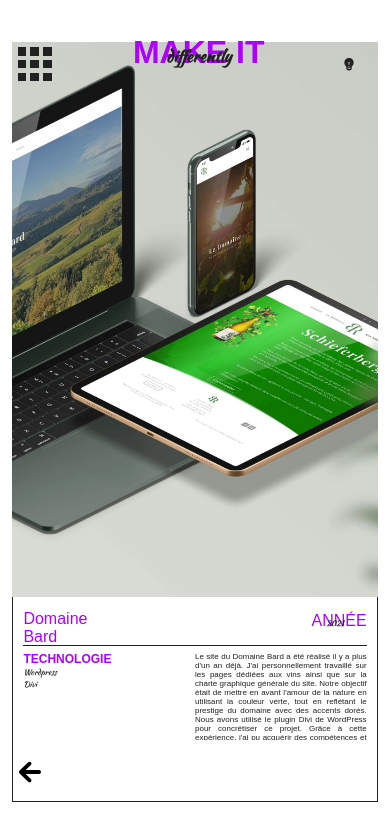
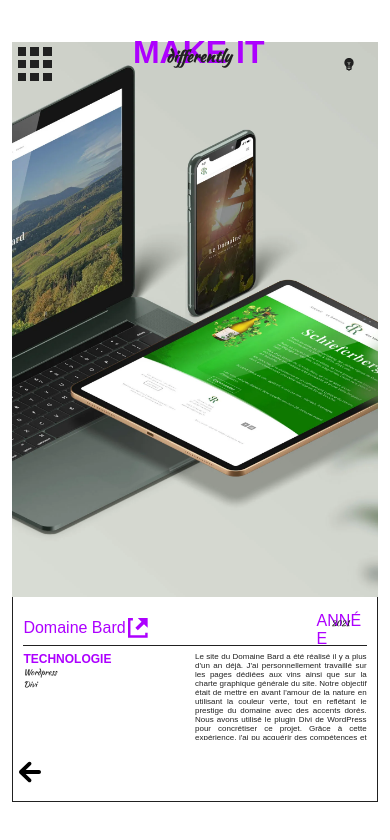
Before and after one commit to dylanvivant/makit, a Next.js app: page /project/bard in a window 390 px wide. Shown: the top 840 px of the page. Built offline with nearby package versions, Linux system fonts and the light colour scheme; a web font is replaced by a local one.

Commit message:
Correction bug css

```diff
--- a/package.json
+++ b/package.json
@@ -11,6 +11,7 @@
   },
   "dependencies": {
     "@netlify/plugin-nextjs": "^4.41.3",
+    "gsap": "^3.12.5",
     "next": "14.0.4",
     "react": "^18",
     "react-dom": "^18",
--- a/src/app/component/about/style.css
+++ b/src/app/component/about/style.css
@@ -112,7 +112,7 @@
     }
 }
 
-@media screen and (min-width: 320px) and (max-width: 747px) {
+@media screen and (min-width: 320px) and (max-width: 767px) {
 
     .about {
         display: flex;
--- a/src/app/component/frame/style.css
+++ b/src/app/component/frame/style.css
@@ -266,9 +266,9 @@
 .desc-title a {
 
     display: flex;
-    justify-content: space-between;
+    justify-content: start;
     align-items: center;
-    width: 6vw;
+    width: 50%;
 
 }
 
@@ -277,6 +277,7 @@
     font-size: 32px;
     font-weight: 400;
     word-wrap: break-word;
+    margin-right: 1%;
 }
 
 .desc-title a:hover h2 {
@@ -289,6 +290,7 @@
 
 .years {
     position: relative;
+    width: 100px;
     /* right: 3rem; */
 }
 
@@ -420,8 +422,21 @@
         background: none;
     }
 
+    .desc-title a {
+        width: 60%;
+    }
+
+    .desc-title a svg {
+        display: none;
+
+    }
+
     .desc-title h2 {
         font-size: 16px;
+    }
+
+    .years {
+        width: 50px;
     }
 
     .years p {
@@ -523,8 +538,21 @@
         background: none;
     }
 
+    .desc-title a {
+        width: 60%;
+    }
+
+    .desc-title a svg {
+        display: none;
+
+    }
+
     .desc-title h2 {
         font-size: 16px;
+    }
+
+    .years {
+        width: 50px;
     }
 
     .years p {
@@ -627,8 +655,21 @@
         background: none;
     }
 
+    .desc-title a {
+        width: 60%;
+    }
+
+    .desc-title a svg {
+        width: 20px;
+        height: 20px;
+    }
+
     .desc-title h2 {
         font-size: 16px;
+    }
+
+    .years {
+        width: 50px;
     }
 
     .years p {
```
Also changed, not shown: 1 other file (tests, documents, lock files or other folders).
